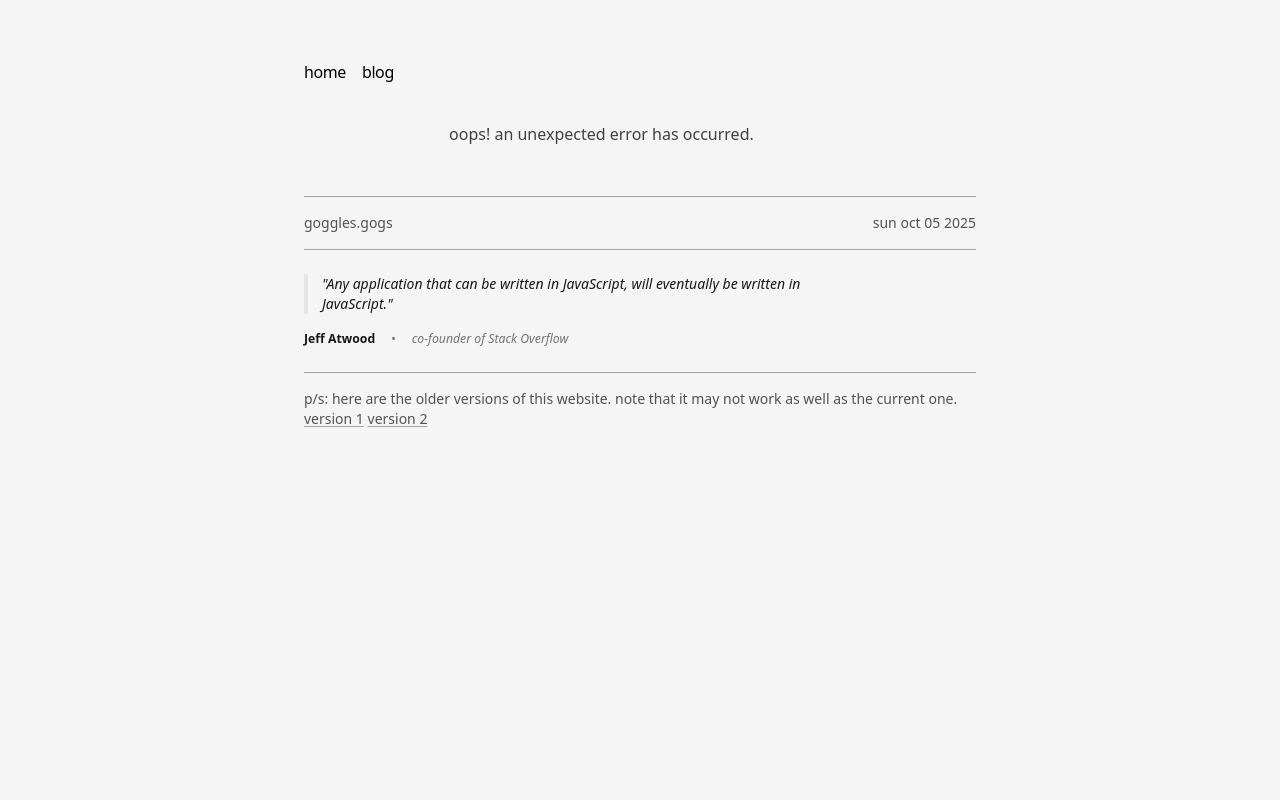
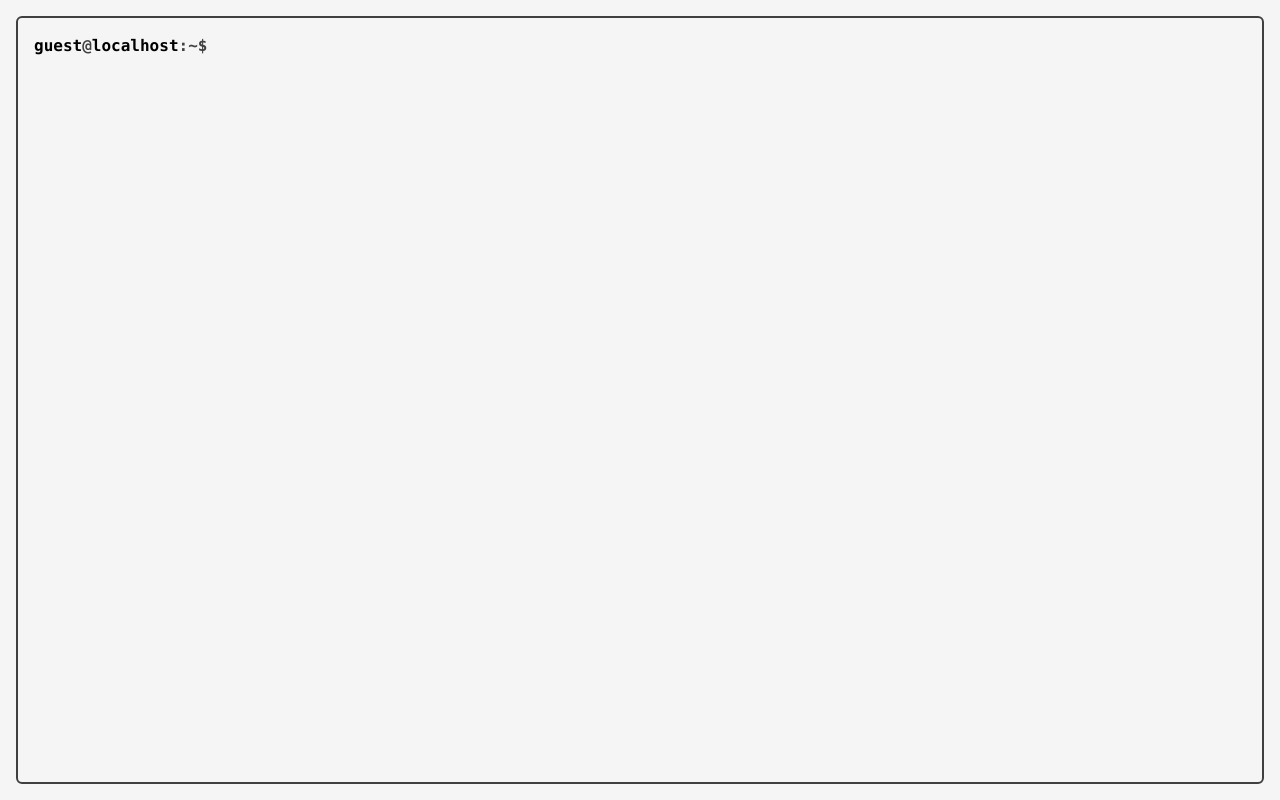
Before and after one commit to gogglesgogs/gogglesgogs.github.io, a React (Vite) app: page /terminal in a window 1280 px wide. Built offline with nearby package versions, Linux system fonts and the light colour scheme; a web font is replaced by a local one.

Commit message:
side: terminal styled page - page structure done - todo commands logic

```diff
--- a/src/App.tsx
+++ b/src/App.tsx
@@ -2,6 +2,9 @@ import { useLocation, useRoutes } from 'react-router-dom';
 import { AnimatePresence } from 'framer-motion';
 import { cloneElement, lazy, Suspense } from 'react';
 
+const Terminal = lazy(() => import('./pages/Terminal.tsx'));
+const Nav = lazy(() => import('./components/Nav.tsx'));
+const Footer = lazy(() => import('./components/Footer.tsx'));
 const Home = lazy(() => import('./pages/Home.tsx'));
 const Blog = lazy(() => import('./pages/Blog.tsx'));
 const BlogLoader = lazy(() => import('./pages/BlogLoader.tsx'));
@@ -20,6 +23,10 @@ function App() {
       path: '/blog/:blogId',
       element: <BlogLoader />,
     },
+    {
+      path: '/terminal',
+      element: <Terminal />,
+    },
   ]);
 
   const location = useLocation();
@@ -32,10 +39,18 @@ function App() {
     );
 
   return (
-    <Suspense fallback={<div>Loading...</div>}>
+    <Suspense
+      fallback={
+        <div className="absolute left-1/2 top-1/2 -translate-x-1/2 -translate-y-1/2">
+          Loading...
+        </div>
+      }
+    >
+      {location.pathname !== '/terminal' && <Nav />}
       <AnimatePresence mode="wait">
         {cloneElement(element, { key: location.pathname })}
       </AnimatePresence>
+      {location.pathname !== '/terminal' && <Footer />}
     </Suspense>
   );
 }
--- a/src/components/Nav.tsx
+++ b/src/components/Nav.tsx
@@ -18,7 +18,8 @@ function Nav() {
     <aside className="-ml-[8px] mb-8 tracking-tight">
       <div className="lg:sticky lg:top-20">
         <nav className="relative flex scroll-pr-6 flex-row items-start px-0 pb-0 md:relative md:overflow-auto">
-          <div className="flex flex-row space-x-0 pr-10">
+          <div className="align-center flex w-full flex-row justify-between space-x-0">
+            <div className="flex flex-row">
               <button
                 className={cn(
                   'relative flex px-2 py-1 align-middle transition-all hover:text-neutral-800 dark:hover:text-neutral-200',
@@ -42,6 +43,33 @@ function Nav() {
                 blog
               </button>
             </div>
+            <button
+              className="relative flex px-2 py-1 align-middle transition-all hover:text-neutral-800 dark:hover:text-neutral-200"
+              onClick={() => handleNavigate('/terminal')}
+            >
+              <svg
+                width="24"
+                height="24"
+                viewBox="0 0 128 128"
+                xmlns="http://www.w3.org/2000/svg"
+              >
+                <path
+                  d="M114 22H14V106H114V22Z"
+                  stroke="currentColor"
+                  strokeWidth="10"
+                  strokeLinecap="round"
+                  strokeLinejoin="round"
+                />
+                <path
+                  d="M70 82H90M38 46L58 64L38 82"
+                  stroke="currentColor"
+                  strokeWidth="10"
+                  strokeLinecap="round"
+                  strokeLinejoin="round"
+                />
+              </svg>
+            </button>
+          </div>
         </nav>
       </div>
     </aside>
--- /dev/null
+++ b/src/components/TerminalHostname.tsx
@@ -0,0 +1,12 @@
+function TerminalHostname() {
+  return (
+    <h1 className="flex font-bold">
+      <span>guest</span>
+      <span className="text-[#404040] dark:text-[#d4d4d4]">@</span>
+      <span>{window.location.hostname}</span>
+      <span className="text-[#404040] dark:text-[#d4d4d4]">:~$</span>
+    </h1>
+  );
+}
+
+export default TerminalHostname;
--- a/src/index.css
+++ b/src/index.css
@@ -3,12 +3,11 @@
 @tailwind utilities;
 
 ::selection {
-  /* @apply bg-[#ffffff80]; */
   @apply bg-neutral-500/50;
 }
 
 ::-webkit-scrollbar {
-  @apply w-1.5;
+  @apply h-1.5 w-1.5;
 }
 
 ::-webkit-scrollbar-button,
--- a/src/main.tsx
+++ b/src/main.tsx
@@ -1,18 +1,13 @@
-import { StrictMode, lazy } from 'react';
+import { StrictMode } from 'react';
 import { createRoot } from 'react-dom/client';
 import { BrowserRouter } from 'react-router-dom';
 import App from './App.tsx';
 import './index.css';
 
-const Nav = lazy(() => import('./components/Nav.tsx'));
-const Footer = lazy(() => import('./components/Footer.tsx'));
-
 createRoot(document.getElementById('root')!).render(
   <StrictMode>
     <BrowserRouter>
-      <Nav />
       <App />
-      <Footer />
     </BrowserRouter>
   </StrictMode>,
 );
--- a/src/pages/Home.tsx
+++ b/src/pages/Home.tsx
@@ -15,11 +15,11 @@ function Home() {
 
   const handleMouseEnter = () => {
     if (!Content.hover_name) return;
-    setHover(true);
+    setHover(!isHovered);
   };
 
   const handleMouseLeave = () => {
-    setHover(false);
+    setHover(!isHovered);
   };
 
   useEffect(() => {
@@ -39,7 +39,10 @@ function Home() {
         variants={{ hidden, visible }}
       >
         <motion.span
+          tabIndex={0}
           className="absolute inset-y-0 left-0 z-10"
+          onFocus={handleMouseLeave}
+          onBlur={handleMouseEnter}
           onMouseEnter={handleMouseEnter}
           onMouseLeave={handleMouseLeave}
           animate={isHovered ? { opacity: 0 } : {}}
--- /dev/null
+++ b/src/pages/Terminal.tsx
@@ -0,0 +1,104 @@
+import { useEffect, useState, useRef } from 'react';
+import TerminalHostname from '../components/TerminalHostname';
+import { motion } from 'framer-motion';
+import { commands } from '../utils/commands';
+
+type HistoryItem = {
+  command: string;
+  result: string;
+};
+
+const visible = { opacity: 1, transition: { duration: 0.5 } };
+const hidden = { opacity: 0, transition: { duration: 0.5 } };
+
+const HistoryItem = ({ command, result }: HistoryItem): JSX.Element => (
+  <>
+    <div className="flex flex-col md:flex-row">
+      <TerminalHostname />
+      <div className="flex">
+        <p className="visible md:hidden">❯</p>
+        <p className="px-2">{command}</p>
+      </div>
+    </div>
+    <p className="whitespace-pre">{result}</p>
+  </>
+);
+
+function Terminal() {
+  const [historyItems, setHistoryItems] = useState<JSX.Element[]>([]);
+  const [command, setCommand] = useState<string>('');
+  const inputRef = useRef<HTMLInputElement>(null);
+
+  const handleEnter = (e: React.KeyboardEvent<HTMLInputElement>) => {
+    if (e.key === 'Enter') {
+      setHistoryItems((prevItems): JSX.Element[] => [
+        ...prevItems,
+        <HistoryItem
+          key={Math.random()}
+          command={command}
+          // implement logic
+          result={command}
+        />,
+      ]);
+      setCommand('');
+    }
+  };
+
+  useEffect(() => {
+    const rootElement = document.getElementById('root')!;
+
+    const prevClassesBody = document.body.classList;
+    const prevClassesRoot = rootElement.classList;
+
+    document.body.classList.remove(...prevClassesBody);
+    rootElement.classList.remove(...prevClassesRoot);
+
+    document.body.classList.add('min-h-screen', 'font-mono', 'antialiased');
+    rootElement.classList.add('h-screen', 'p-4');
+
+    if (inputRef.current) inputRef.current.focus();
+
+    return () => {
+      document.body.classList.remove(
+        'min-h-screen',
+        'font-mono',
+        'antialiased',
+      );
+      rootElement.classList.remove('h-screen', 'p-4');
+
+      document.body.classList.add(...prevClassesBody);
+      rootElement.classList.add(...prevClassesRoot);
+    };
+  }, []);
+
+  return (
+    <motion.main
+      initial="hidden"
+      animate="visible"
+      exit="hidden"
+      variants={{ visible, hidden }}
+      className="h-full overflow-auto rounded-md border-2 border-[#404040] p-4 text-xs sm:text-sm md:text-base dark:border-[#d4d4d4]"
+    >
+      <div>{historyItems}</div>
+      <div className="flex flex-col md:flex-row">
+        <TerminalHostname />
+        <div className="flex">
+          <p className="visible md:hidden">❯</p>
+          <input
+            ref={inputRef}
+            id="command-input"
+            name="command-input"
+            aria-label="Command input"
+            className="w-full bg-transparent px-2 outline-none"
+            type="text"
+            value={command}
+            onChange={(e) => setCommand(e.target.value)}
+            onKeyDown={handleEnter}
+          />
+        </div>
+      </div>
+    </motion.main>
+  );
+}
+
+export default Terminal;
--- /dev/null
+++ b/src/utils/commands.ts
@@ -0,0 +1,4 @@
+export const commands: Record<string, (args: string[]) => string> = {
+  help: () => 'Available commands: ' + Object.keys(commands).join(', '),
+  clear: () => '',
+};
```
Lines whose indentation alone changed are shown as unchanged.
